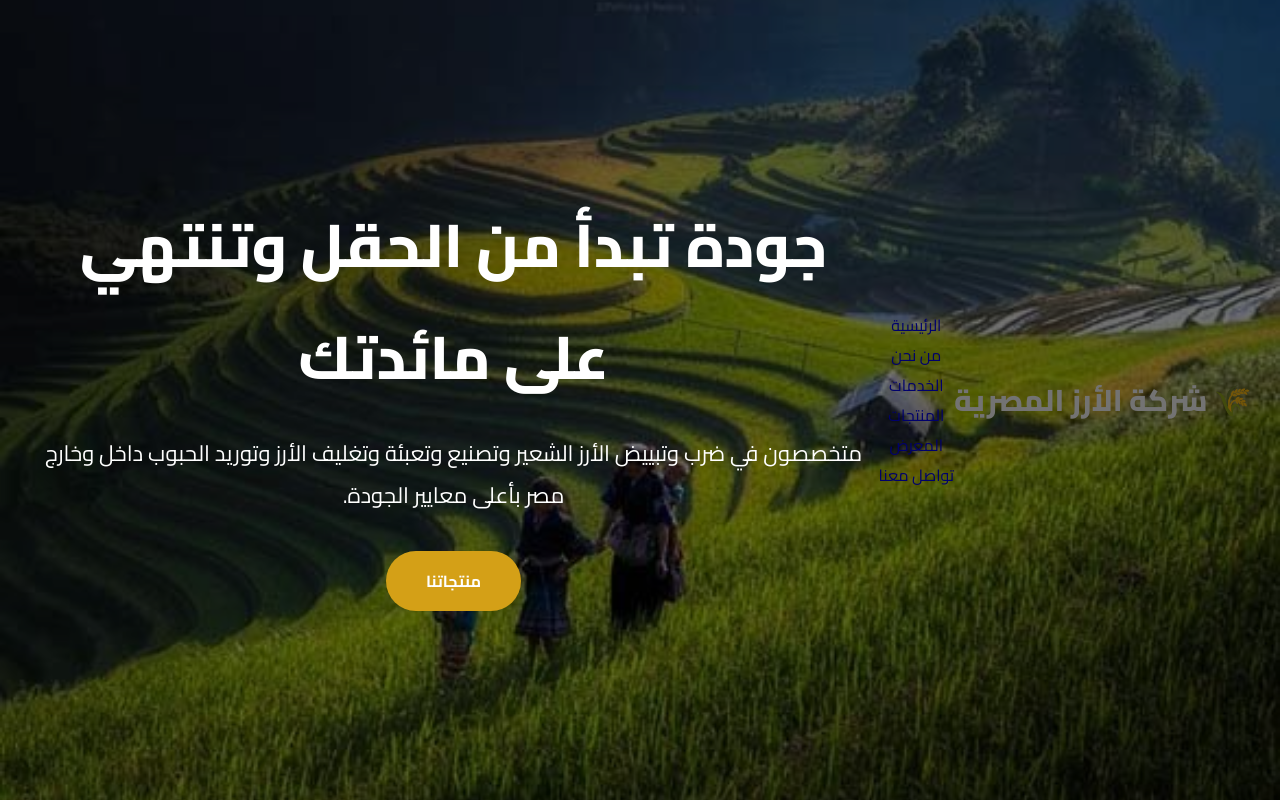
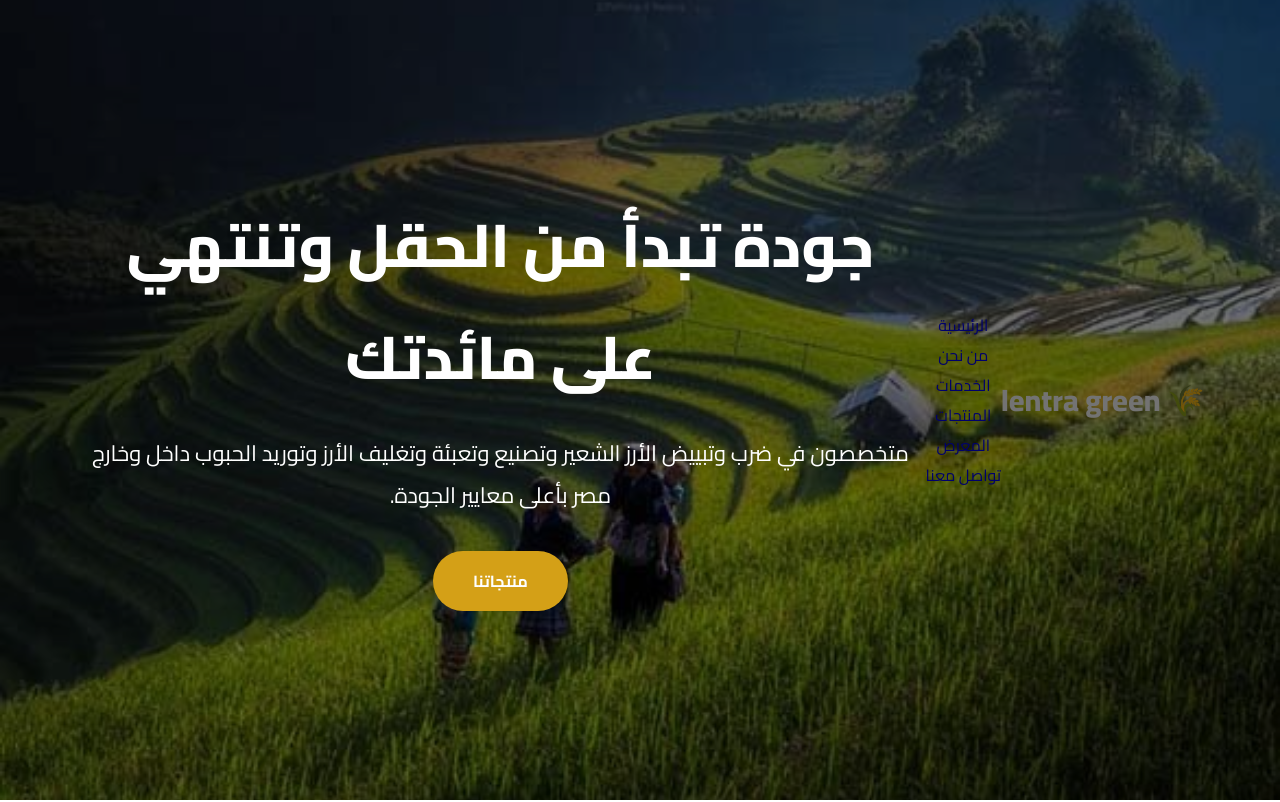
Before and after one commit to Lentragreen/Lentra-green, a plain HTML site: page index.html in a window 1280 px wide. Shown: the top 802 px of the page. Drawn offline with Linux system fonts and the light colour scheme.

Commit message:
Update index.html

```diff
--- a/index.html
+++ b/index.html
@@ -28,7 +28,7 @@
         <nav class="navbar">
 
             <div class="logo">
-                🌾 شركة الأرز المصرية
+                🌾 lentra green
             </div>
 
             <ul>
```
